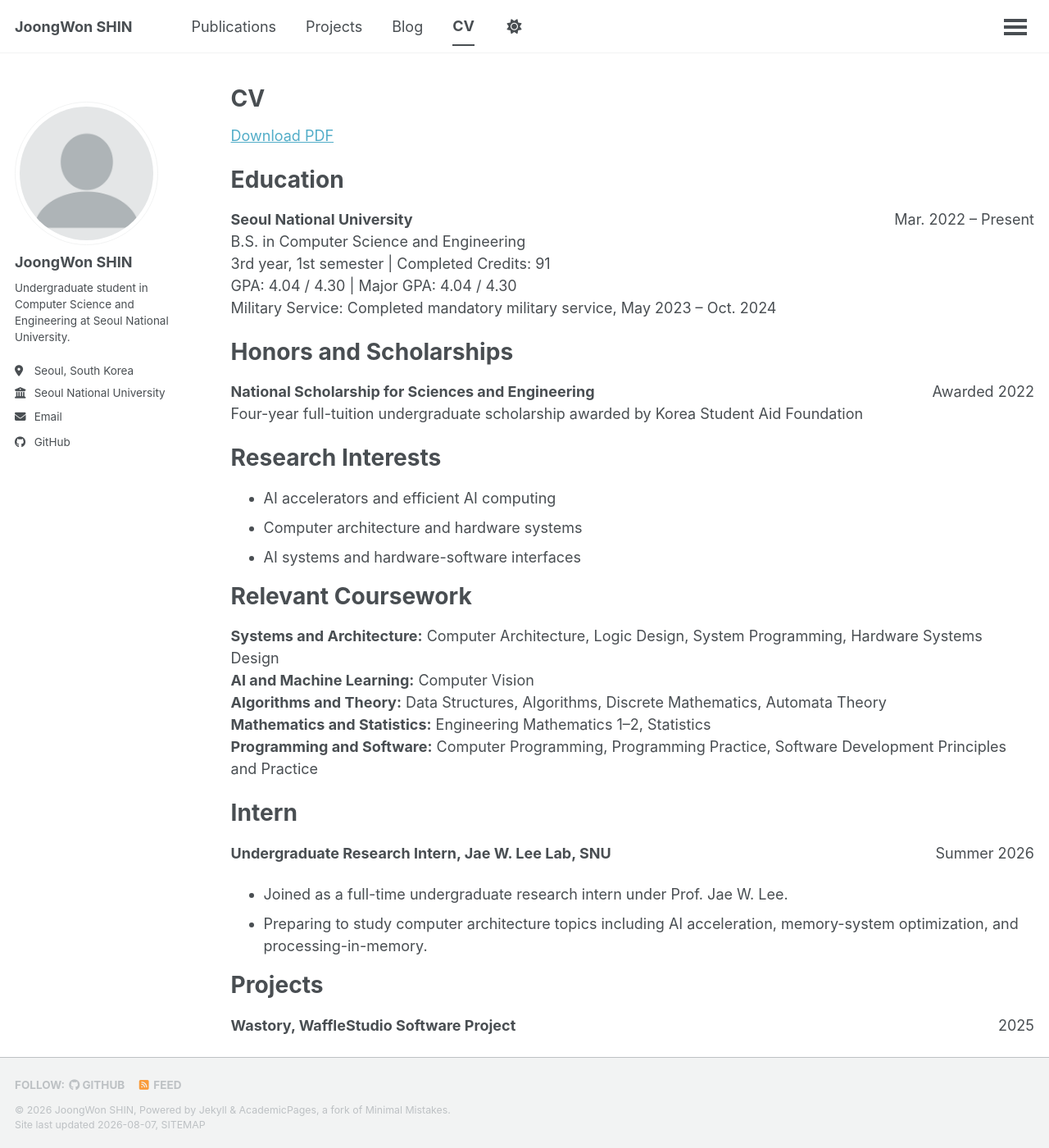
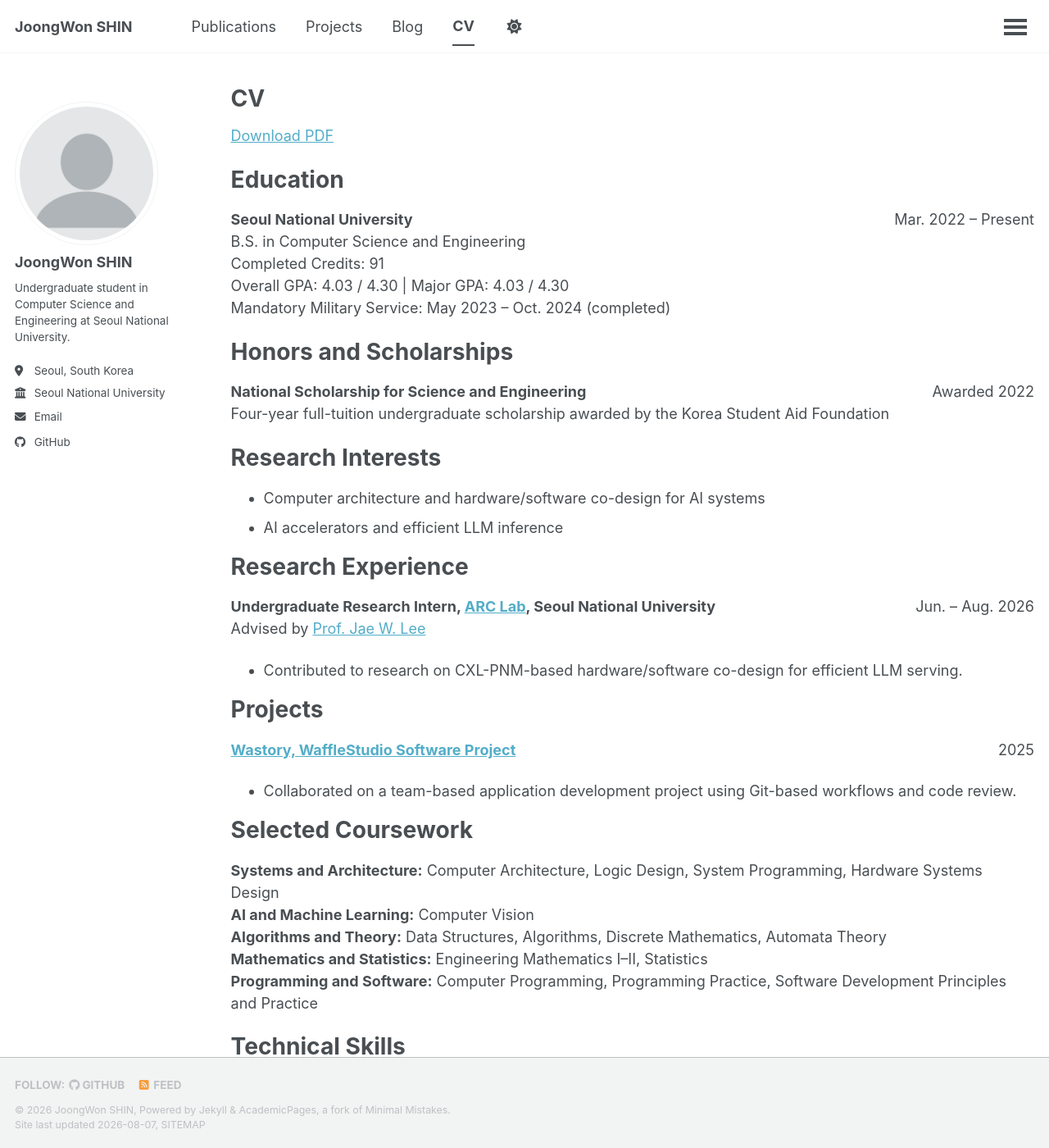
Before and after one commit to joongwon0204/joongwon0204.github.io, a Jekyll site: the page built from _pages/cv.md, in a window 1280 px wide and 1400 px high. Shown: the whole window at 82% size. Built offline with Jekyll 4.4.1, drawn with Linux system fonts in a browser that asks for light colours; a script that is not in the unit is left out.

Commit message:
update CV content and formatting

```diff
--- a/_pages/cv.md
+++ b/_pages/cv.md
@@ -15,50 +15,49 @@ Education
 
 **Seoul National University** <span style="float: right;">Mar. 2022 -- Present</span>
 B.S. in Computer Science and Engineering
-3rd year, 1st semester \| Completed Credits: 91
-GPA: 4.04 / 4.30 \| Major GPA: 4.04 / 4.30
-Military Service: Completed mandatory military service, May 2023 -- Oct. 2024
+Completed Credits: 91
+Overall GPA: 4.03 / 4.30 \| Major GPA: 4.03 / 4.30
+Mandatory Military Service: May 2023 -- Oct. 2024 (completed)
 
 Honors and Scholarships
 ======
 
-**National Scholarship for Sciences and Engineering** <span style="float: right;">Awarded 2022</span>
-Four-year full-tuition undergraduate scholarship awarded by Korea Student Aid Foundation
+**National Scholarship for Science and Engineering** <span style="float: right;">Awarded 2022</span>
+Four-year full-tuition undergraduate scholarship awarded by the Korea Student Aid Foundation
 
 Research Interests
 ======
 
-* AI accelerators and efficient AI computing
-* Computer architecture and hardware systems
-* AI systems and hardware-software interfaces
+- Computer architecture and hardware/software co-design for AI systems
+- AI accelerators and efficient LLM inference
 
-Relevant Coursework
+Research Experience
+======
+
+**Undergraduate Research Intern, [ARC Lab](https://arc.snu.ac.kr/), Seoul National University** <span style="float: right;">Jun. -- Aug. 2026</span>
+Advised by [Prof. Jae W. Lee](https://iamjaelee.github.io/www/)
+
+- Contributed to research on CXL-PNM-based hardware/software co-design for efficient LLM serving.
+
+Projects
+======
+
+**[Wastory, WaffleStudio Software Project](https://github.com/wafflestudio/22-5-team5-iOS)** <span style="float: right;">2025</span>
+
+- Collaborated on a team-based application development project using Git-based workflows and code review.
+
+Selected Coursework
 ======
 
 **Systems and Architecture:** Computer Architecture, Logic Design, System Programming, Hardware Systems Design
 **AI and Machine Learning:** Computer Vision
 **Algorithms and Theory:** Data Structures, Algorithms, Discrete Mathematics, Automata Theory
-**Mathematics and Statistics:** Engineering Mathematics 1--2, Statistics
+**Mathematics and Statistics:** Engineering Mathematics I--II, Statistics
 **Programming and Software:** Computer Programming, Programming Practice, Software Development Principles and Practice
-
-Intern
-======
-
-**Undergraduate Research Intern, Jae W. Lee Lab, SNU** <span style="float: right;">Summer 2026</span>
-
-* Joined as a full-time undergraduate research intern under Prof. Jae W. Lee.
-* Preparing to study computer architecture topics including AI acceleration, memory-system optimization, and processing-in-memory.
-
-Projects
-======
-
-**Wastory, WaffleStudio Software Project** <span style="float: right;">2025</span>
-
-* Participated in a team-based clone coding project and gained experience with Git-based collaboration, code review, and application development.
 
 Technical Skills
 ======
 
 **Programming:** C, C++, Python, Java, Swift
 **Hardware Description:** Verilog, Amaranth
-**Tools/Frameworks:** Git, PyTorch
+**Tools and Frameworks:** Git, PyTorch
```
Also changed, not shown: 2 other files.
